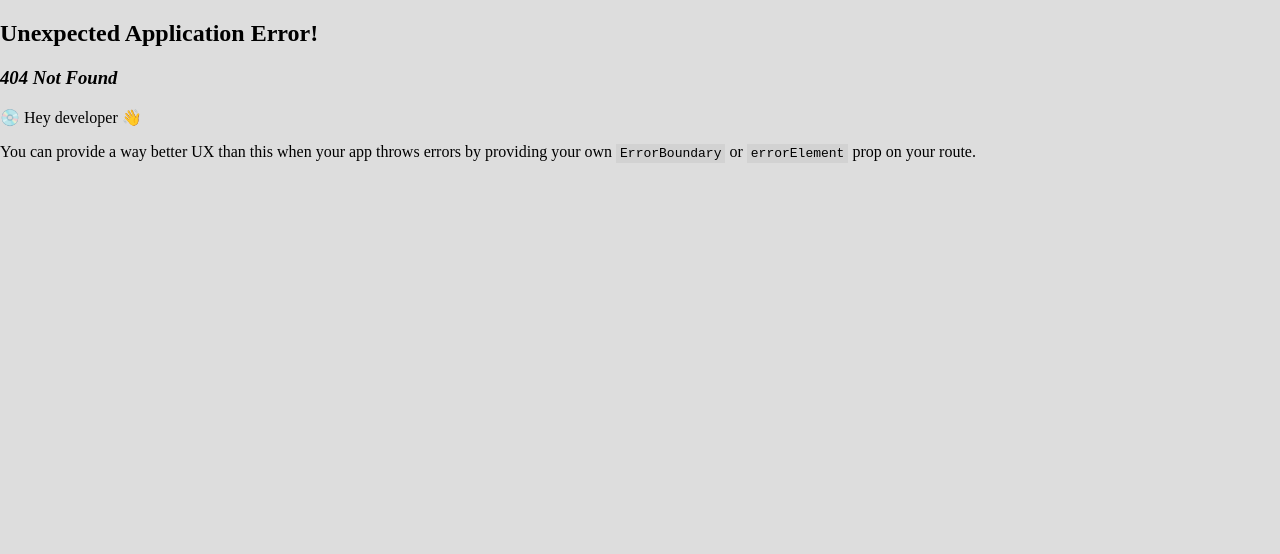
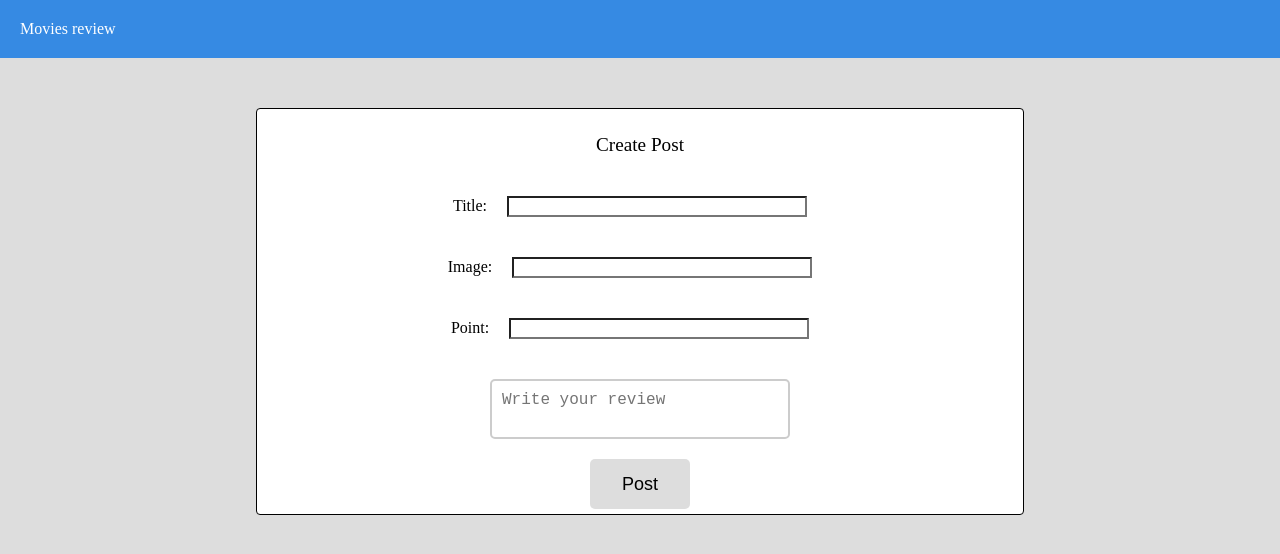
Before and after one commit to KIITTIKUN/movies-review, a React (Vite) app in the folder client/: page /Post in a window 1280 px wide. Before the commit this address had no page. Shown: the top 554 px of the page. Built offline with nearby package versions, Linux system fonts and the light colour scheme.

Commit message:
refactor(Post):keep up more data

```diff
--- a/client/package.json
+++ b/client/package.json
@@ -15,7 +15,8 @@
     "prop-types": "^15.8.1",
     "react": "^18.2.0",
     "react-dom": "^18.2.0",
-    "react-router-dom": "^6.15.0"
+    "react-router-dom": "^6.15.0",
+    "sweetalert2": "^11.7.27"
   },
   "devDependencies": {
     "@types/react": "^18.2.15",
--- /dev/null
+++ b/client/src/components/Review.jsx
@@ -0,0 +1,82 @@
+import {useState} from 'react';
+import createPost from '../api/createPost';
+import Swal from 'sweetalert2';
+
+const initial = {
+      title: '',
+      image: '',
+      point: '',
+      review: '',
+}
+const Review = () =>  {
+    const [values, setValues] = useState(initial);
+
+    const handleInputChange = (e) => {
+        const { name, value } = e.target;
+        setValues({
+          ...values,
+          [name]: value,
+        });
+      };
+
+    const handleAddPost = async (e) => {
+      const {title,image,point,review} = values;
+        e.preventDefault();
+        const confirmed = await Swal.fire({
+          title: 'Are you sure?',
+          text: 'Are you sure you want to submit this post?',
+          icon: 'question',
+          showCancelButton: true,
+          confirmButtonText: 'Yes, submit it',
+          cancelButtonText: 'No, cancel',
+        });
+
+        if (confirmed.isConfirmed) {
+        await createPost(title,image,point,review).then(setValues(initial));
+        }
+      }
+
+    return (
+        <div className='form-field'>
+        <div className='header-post'>Create Post</div>
+          <form className='form-post' onSubmit={handleAddPost}>
+          <label>Title:
+            <input
+              className='input-post'
+              value={values.title}
+              onChange={handleInputChange}
+              name="title"
+            />
+            </label>
+            <label name="image">Image:
+            <input
+              className='input-post'
+              value={values.image}
+              onChange={handleInputChange}
+              name="image"
+            />
+            </label>
+            <label>Point:
+            <input
+              type="number"
+              className='input-post'
+              value={values.point}
+              onChange={handleInputChange}
+              name="point"
+            />
+            </label>
+            <textarea
+              className='input-post'
+              placeholder='Write your review'
+              value={values.review}
+              onChange={handleInputChange}
+              name="review"
+            />
+            <button className="button-post" type="submit"  > Post </button>
+          </form>
+          </div>
+    );
+  }
+
+
+export default Review
--- a/client/src/page/App.jsx
+++ b/client/src/pages/App.jsx
@@ -4,7 +4,7 @@ import Navbar from '../components/Navbar'
 import Input from '../components/Input'
 import Post from '../components/Post'
 
-import '../style/App.css'
+import '../styles/App.css'
 
 import createPost from '../api/createPost'
 import getPost from '../api/getPost'
--- /dev/null
+++ b/client/src/pages/Post.jsx
@@ -0,0 +1,18 @@
+import Navbar from '../components/Navbar';
+import Review from '../components/Review'
+
+import '../styles/Post.css';
+
+const Post = () =>  {
+
+    return (
+        <div>
+        <Navbar></Navbar>
+        <Review >
+        </Review>
+          </div>
+    );
+  }
+
+
+export default Post
--- /dev/null
+++ b/client/src/styles/Post.css
@@ -0,0 +1,66 @@
+* {
+    box-sizing: border-box;
+    background-color: #dddddd;
+}
+.header-post{
+    font-size: larger;
+    display: flex;
+    justify-content: center;
+    background-color: rgb(255,255,255);
+    margin: 20px auto;
+}
+.form-field{
+    margin: 50px auto;
+    border: 1px solid;
+    border-radius: 4px;
+    padding: 5px;
+    background-color: rgb(255,255,255);
+    width: 60vw;
+}
+.form-post{
+    display: flex;
+    flex-direction: column;
+    align-items: center;
+    background-color: rgb(255,255,255);
+}
+.input-post{
+    background-color: rgb(255, 255, 255);
+    width: 300px;
+    margin: 20px
+}
+label{
+    background-color: rgb(255, 255, 255);
+}
+.button-post{
+    width: 100px;
+    height: 50px;
+    font-size: large;
+    border-radius: 5px;
+    border-style:hidden;
+    transition-duration: 0.4s;
+}
+.button-post:hover {
+    background-color: #4CAF50;
+    cursor: pointer;
+}
+textarea {
+    width: 100%;
+    padding: 10px;
+    border: 2px solid #ccc;
+    border-radius: 5px;
+    background-color: #f8f8f8;
+    color: #333;
+    font-size: 16px;
+    resize: vertical;
+    transition: border-color 0.2s ease-in-out;
+    resize: none;
+  }
+
+  textarea:hover {
+    border-color: #666;
+  }
+
+  textarea:focus {
+    border-color: #00bcd4;
+    box-shadow: 0 0 5px rgba(0, 188, 212, 0.5);
+  }
```
Also changed, not shown: client/src/main.jsx (+6 -3 lines), client/src/styles/App.css (renamed from client/src/style/App.css), 1 other file (tests, documents, lock files or other folders).
